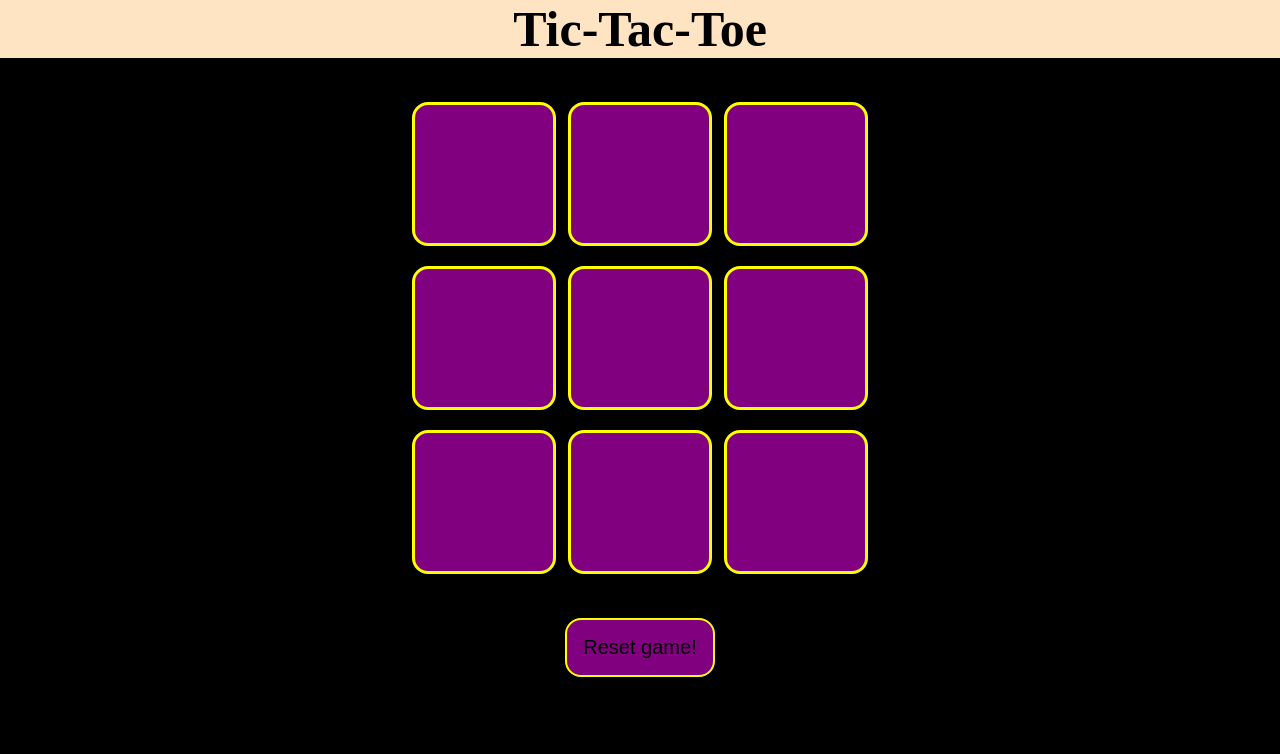
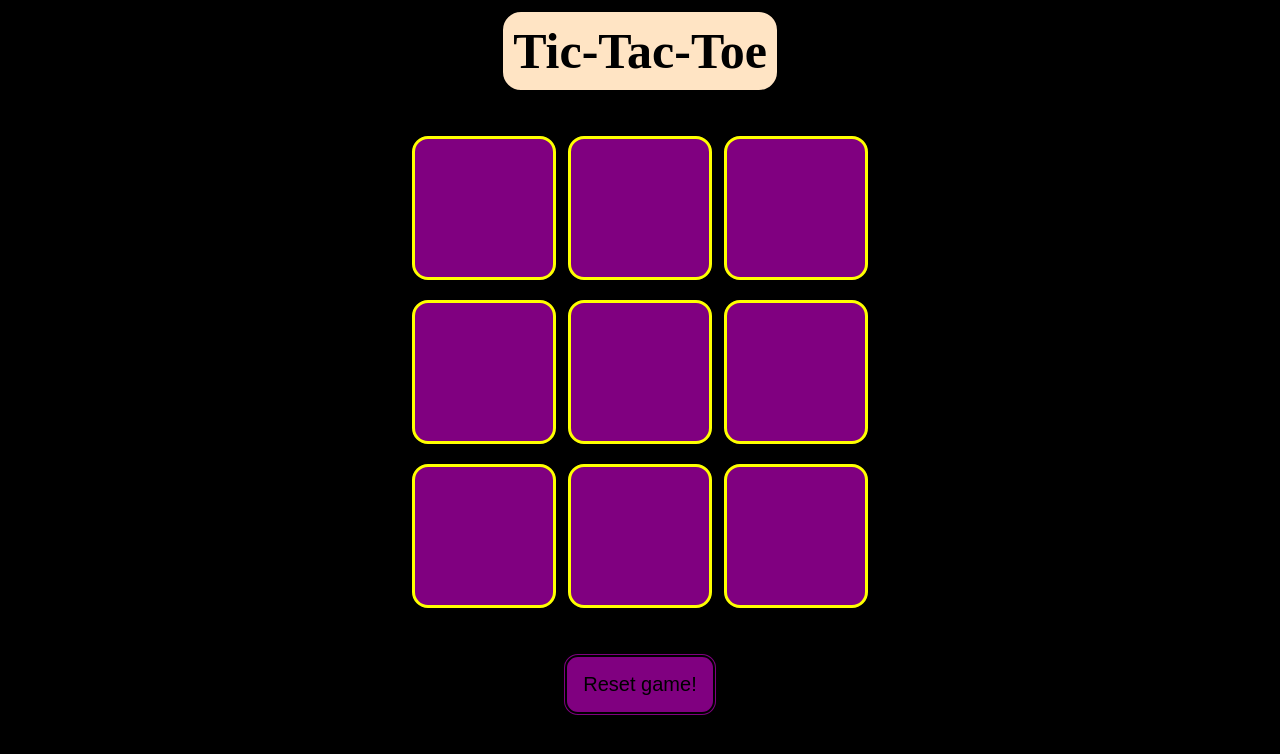
Before and after one commit to Pratham-chaudhary/Tic-Tac-Toe-1, a plain HTML site: page index.html in a window 1280 px wide. Drawn offline with Linux system fonts and the light colour scheme.

Commit message:
Update style.css
I have added few CSS changes.

```diff
--- a/style.css
+++ b/style.css
@@ -4,6 +4,12 @@
     color: black;
     text-align: center;
     background-color: bisque;
+    width: fit-content;
+    padding: 10px;
+    margin: auto;
+    margin-top: 10px;
+    border-radius: 20px;
+    border: 2px solid black;
     }
 
 *{
@@ -54,7 +60,7 @@ body {
     color: black;
     border-radius: 1rem;
     border: none;
-    border: 2px solid yellow;
+    border: 5px double black;
 
 }
 
@@ -88,8 +94,13 @@ body {
     background-color: orange;
     color:white;
     border-radius: 1rem;
-    border: none;
 
+   border: 5px double black;
+
+}
+#colour-code{
+color: white;
+margin-bottom: 30px;
 }
 
 
```
